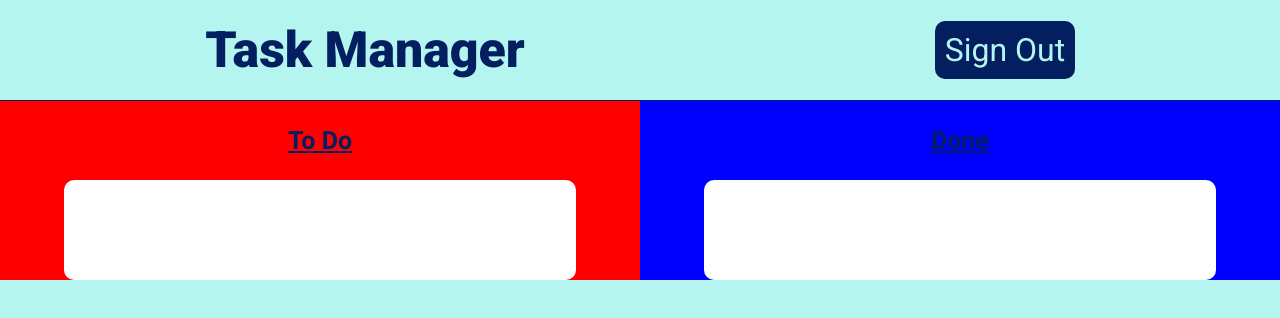
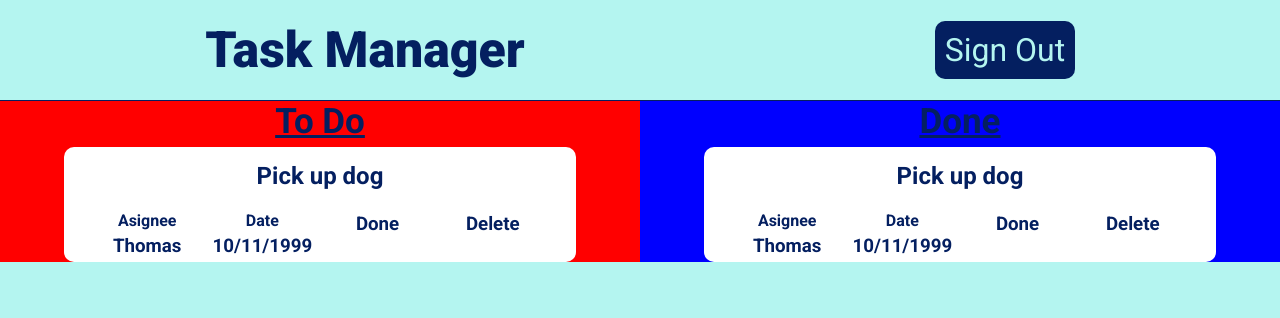
Before and after one commit to Wazoli9/villvay_todo, a React (Create React App) app: page / in a window 1280 px wide. Shown: the top 318 px of the page. Built offline with nearby package versions, Linux system fonts and the light colour scheme.

Commit message:
todo template created

```diff
--- a/src/components/Todo.js
+++ b/src/components/Todo.js
@@ -1,9 +1,27 @@
 import React from "react";
 
-export default function Todo(){
-    return(
+export default function Todo() {
+    return (
         <div className="todo">
-
+            <div className="todo-info">
+                <h2 className="todo-title">Pick up dog</h2>
+                <div className="todo-details">
+                    <div className="todo-detail">
+                        <h4>Asignee</h4>
+                        <h3 className="todo-asignee">Thomas</h3>
+                    </div>
+                    <div className="todo-detail">
+                        <h4>Date</h4>
+                        <h3 className="todo-date">10/11/1999</h3>
+                    </div>
+                    <div className="todo-detail">
+                    <h3 className="done-btn">Done</h3>
+                    </div>
+                    <div className="todo-detail">
+                    <h3 className="delete-btn">Delete</h3>
+                    </div>
+                </div>
+            </div>
         </div>
-    )
+    );
 }
--- a/src/index.css
+++ b/src/index.css
@@ -5,8 +5,17 @@ body{
   background-color: #B4F5F0;
 }
 
-h1, h2, p{
+h1, h2, h3, h4 p{
   margin-top: 0;
+}
+
+h4{
+  margin-bottom: 5px;
+}
+
+h3{
+  margin: 0;
+  margin-bottom: 5px;
 }
 
 .header{
@@ -81,7 +90,7 @@ h1, h2, p{
 .tab-option{
   cursor: pointer;
   text-decoration: underline;
-  font-size: 25px;
+  font-size: 35px;
   text-align: center;
 }
 
@@ -93,11 +102,38 @@ h1, h2, p{
 
 .todo{
   display: flex;
+  flex-direction: column;
+  justify-content: space-around;
   background-color: #fff;
-  height: 100px;
   width: 80%;
   margin: 0 auto;
   border-radius: 10px;
+}
+
+.todo-info{
+  margin: 0 auto;
+  width:90%
+}
+
+.todo-title{
+  text-align: center;
+  margin-top: 15px;
+  margin-bottom: 0;
+}
+
+.todo-detail{
+  display: flex;
+  flex-direction: column;
+  align-items: center;
+  justify-content: center;
+  width: 25%;
+  text-align: center;
+}
+
+.todo-details{
+  display: flex;
+  justify-content: space-evenly;
+  align-items: center;
 }
 
 .todo-container{
```
